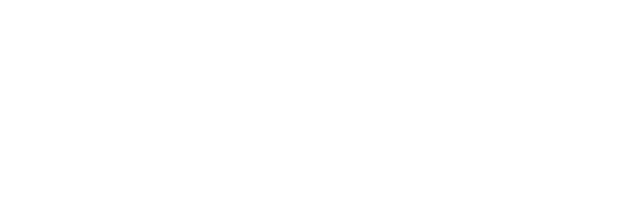
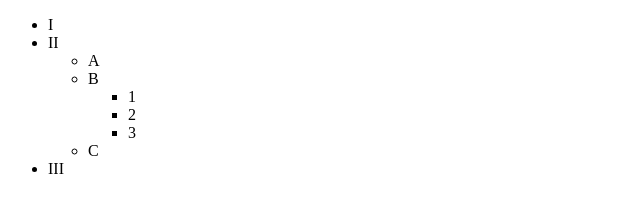
Before and after one commit to ktpairit/jquery-rocks, a plain HTML site: page index.html in a window 1280 px wide. Shown: the whole page, without its empty margins (0-640 px from the left). Drawn offline with Linux system fonts and the light colour scheme.

Commit message:
add nested <ul>s/<li>s from jQuery's .find() docs

```diff
--- a/index.html
+++ b/index.html
@@ -9,6 +9,23 @@
 </head>
 <body>
 
+    <ul class="level-1">
+        <li class="item-i">I</li>
+        <li class="item-ii">II
+            <ul class="level-2">
+                <li class="item-a">A</li>
+                <li class="item-b">B
+                    <ul class="level-3">
+                        <li class="item-1">1</li>
+                        <li class="item-2">2</li>
+                        <li class="item-3">3</li>
+                    </ul>
+                </li>
+                <li class="item-c">C</li>
+            </ul>
+        </li>
+        <li class="item-iii">III</li>
+    </ul>
 
     <script src="js/jquery-2.1.4.min.js"></script>
     <script src="js/main.js"></script>
```
